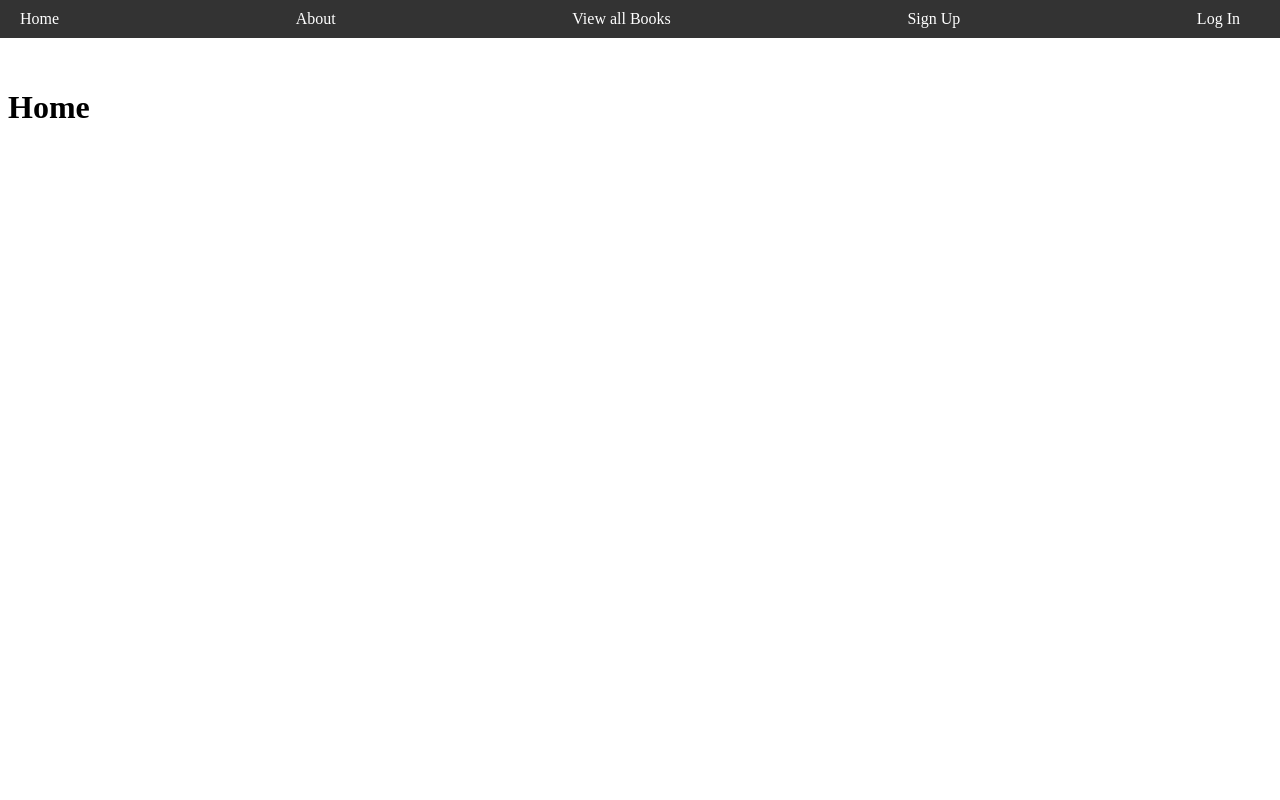
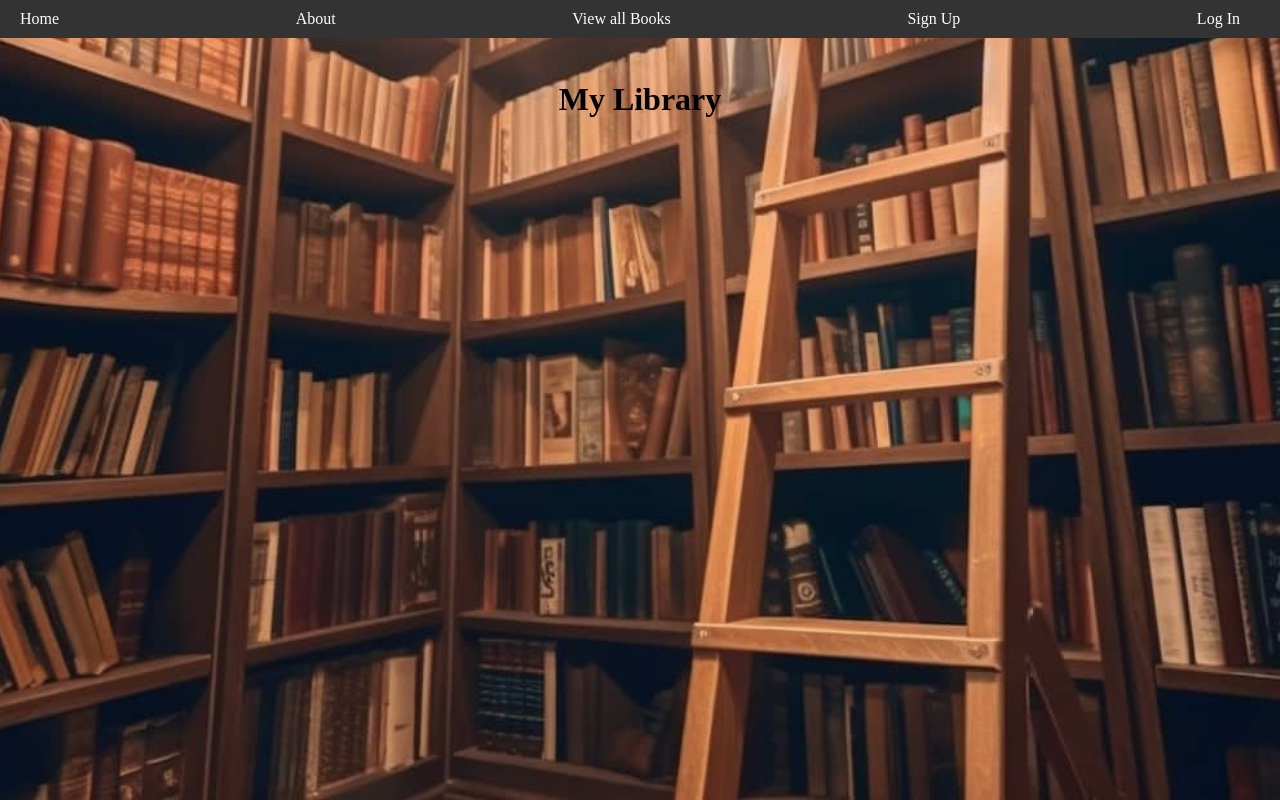
Before and after one commit to rela7e/MyLibrary, a Django app: page /home/ in a window 1280 px wide. Run offline with Django 5.2, Linux system fonts and the light colour scheme.

Commit message:
add bg image

```diff
--- a/main_app/static/css/style.css
+++ b/main_app/static/css/style.css
@@ -8,7 +8,7 @@
 }
 
 .container {
-  padding-top: 60px; /
+  padding-top: 60px;
 }
 
 .nav-wrapper {
@@ -41,3 +41,17 @@
 .nav-links li a:hover {
   text-decoration: underline;
 }
+
+.page-title {
+  text-align: center;
+}
+
+html, body {
+  margin: 0;
+  padding: 0;
+  background-image: url('/static/bg.jpg');
+  background-size: cover;
+  background-position: top;
+  background-repeat: no-repeat;
+  height: 100%;
+}
--- a/main_app/templates/base.html
+++ b/main_app/templates/base.html
@@ -5,7 +5,7 @@
 <head>
     <meta charset="UTF-8">
     <meta name="viewport" content="width=device-width, initial-scale=1.0">
-    <title>Open Library</title>
+    <title>My Library</title>
     <link rel="stylesheet" type="text/css" href="{% static 'css/style.css' %}">
 </head>
 <body>
--- a/main_app/templates/home.html
+++ b/main_app/templates/home.html
@@ -1,6 +1,6 @@
 {% extends 'base.html' %}
 {% block content %}
 
-<h1>Home</h1>
+<h1 class="page-title">My Library</h1>
 
 {% endblock %}
```
Also changed, not shown: main_app/static/bg.jpg (added).
